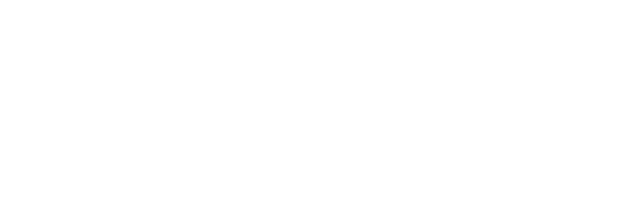
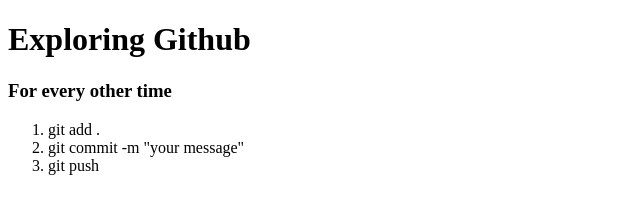
Before and after one commit to Hossain-Mahmud40/My-First-repository, a plain HTML site: page index.html in a window 1280 px wide. Shown: the whole page, without its empty margins (0-640 px from the left). Drawn offline with Linux system fonts and the light colour scheme.

Commit message:
Added commands to push change to github

```diff
--- a/index.html
+++ b/index.html
@@ -5,5 +5,13 @@
     <meta name="viewport" content="width=device-width, initial-scale=1.0" />
     <title>Document</title>
   </head>
-  <body></body>
+  <body>
+    <h1>Exploring Github</h1>
+    <h3>For every other time</h3>
+    <ol>
+      <li>git add .</li>
+      <li>git commit -m "your message"</li>
+      <li>git push</li>
+    </ol>
+  </body>
 </html>
```
